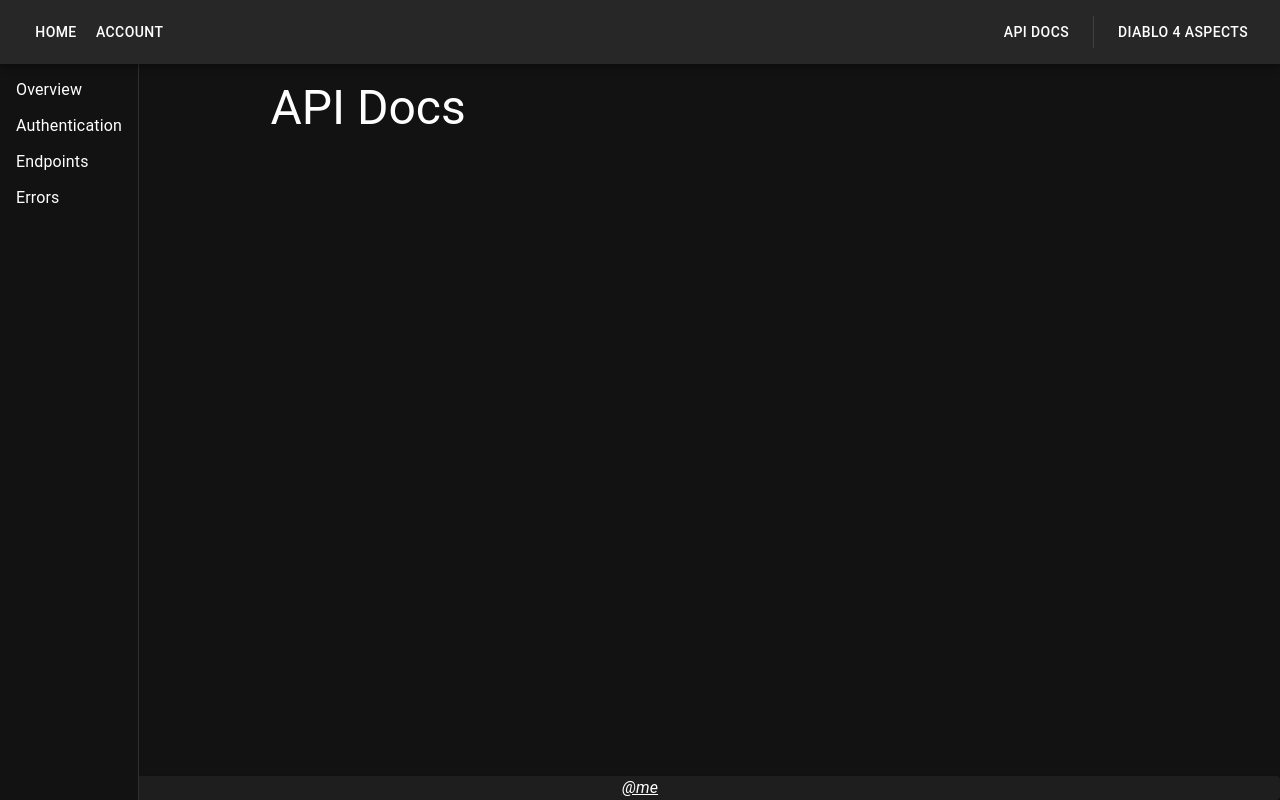
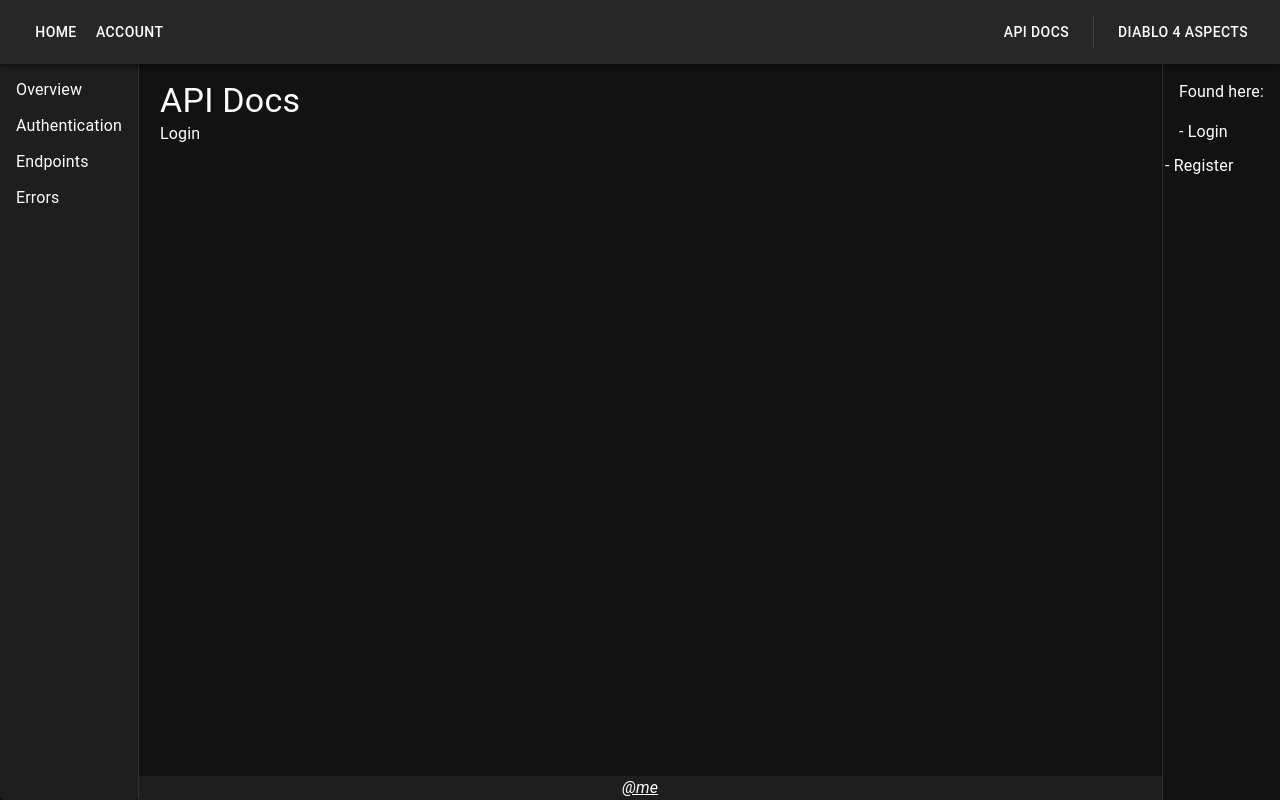
Before and after one commit to Caldeen/the_thing, a Next.js app: page /docs in a window 1280 px wide. Built offline with nearby package versions, Linux system fonts and the light colour scheme.

Commit message:
reactive docs layout

```diff
--- a/pages/docs.tsx
+++ b/pages/docs.tsx
@@ -1,24 +1,42 @@
-import { Box, Container, Drawer, Menu, MenuItem, MenuList, Toolbar, Typography } from "@mui/material"
+import { Box, Container, Drawer, Grid, Link, List, ListItem, MenuItem, MenuList, Paper, Toolbar, Typography } from "@mui/material"
 
 const Docs = () => {
-
     return (
-        <Box id='test' sx={{ display: 'flex',justifyItems:'start' }}>
-            <Box flex={1}>
-                <Drawer variant='permanent' >
-                    <Toolbar/>
-                    <MenuList>
+                <Grid container justifyContent={'space-around'}>
+                <Grid item xs minWidth={'150px'}>
+                    <Drawer variant='permanent' color="primary" >
+                        <Toolbar />
+                        <Paper sx={{ height: "100%" }}>
+                            <MenuList >
                                 <MenuItem>Overview</MenuItem>
                                 <MenuItem>Authentication</MenuItem>
                                 <MenuItem>Endpoints</MenuItem>
                                 <MenuItem>Errors</MenuItem>
                         </MenuList>
+                        </Paper>
                     </Drawer>
-            </Box>
-            <Container sx={{flex:4}}>
-                <Typography variant='h3'>API Docs</Typography>
-            </Container>
-        </Box>
+                </Grid>
+
+                    <Grid item xs={6} sm={8} md={9} lg={9} xl={9}  >
+                        <Typography variant='h4'>API Docs</Typography>
+                        <Typography id="login" >Login</Typography>
+                    </Grid>
+                    <Grid item xs >
+                        <Drawer variant='permanent' anchor="right" >
+                            <Toolbar />
+                                <List >
+                                    <ListItem>Found here:</ListItem>
+                                    <ListItem>
+                                        <Link underline="hover" color='inherit' href="#login"><span>- Login</span></Link>
+                                    </ListItem>
+                                    <ListItem sx={{padding:'2px'}}>
+                                        <Link padding={0} underline="hover" color='inherit' href="#register"><span>- Register</span></Link>
+                                    </ListItem>
+                                </List>
+                        </Drawer>
+                    </Grid>
+
+        </Grid>
     )
 }
 
```
Lines whose indentation alone changed are shown as unchanged.
